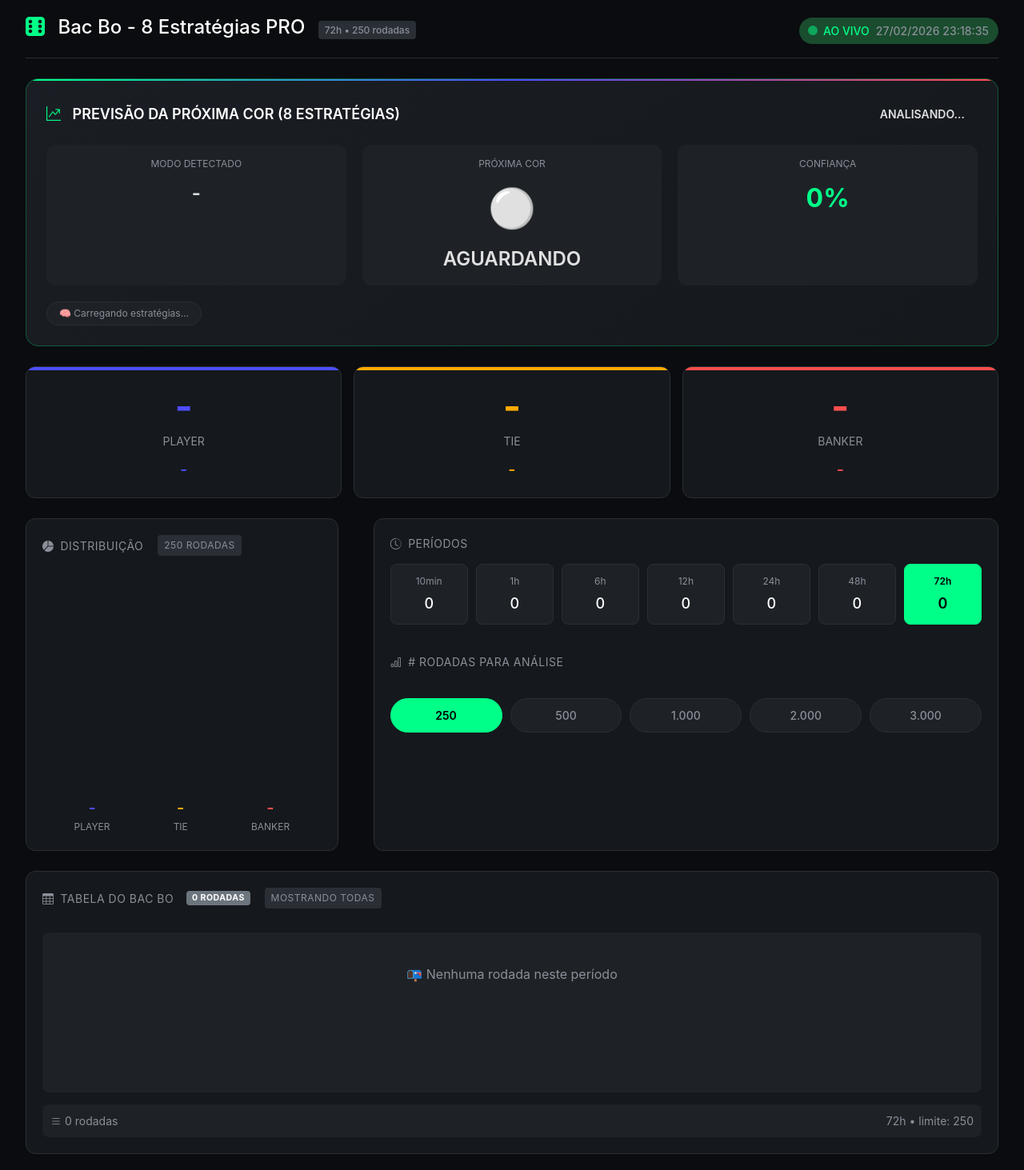
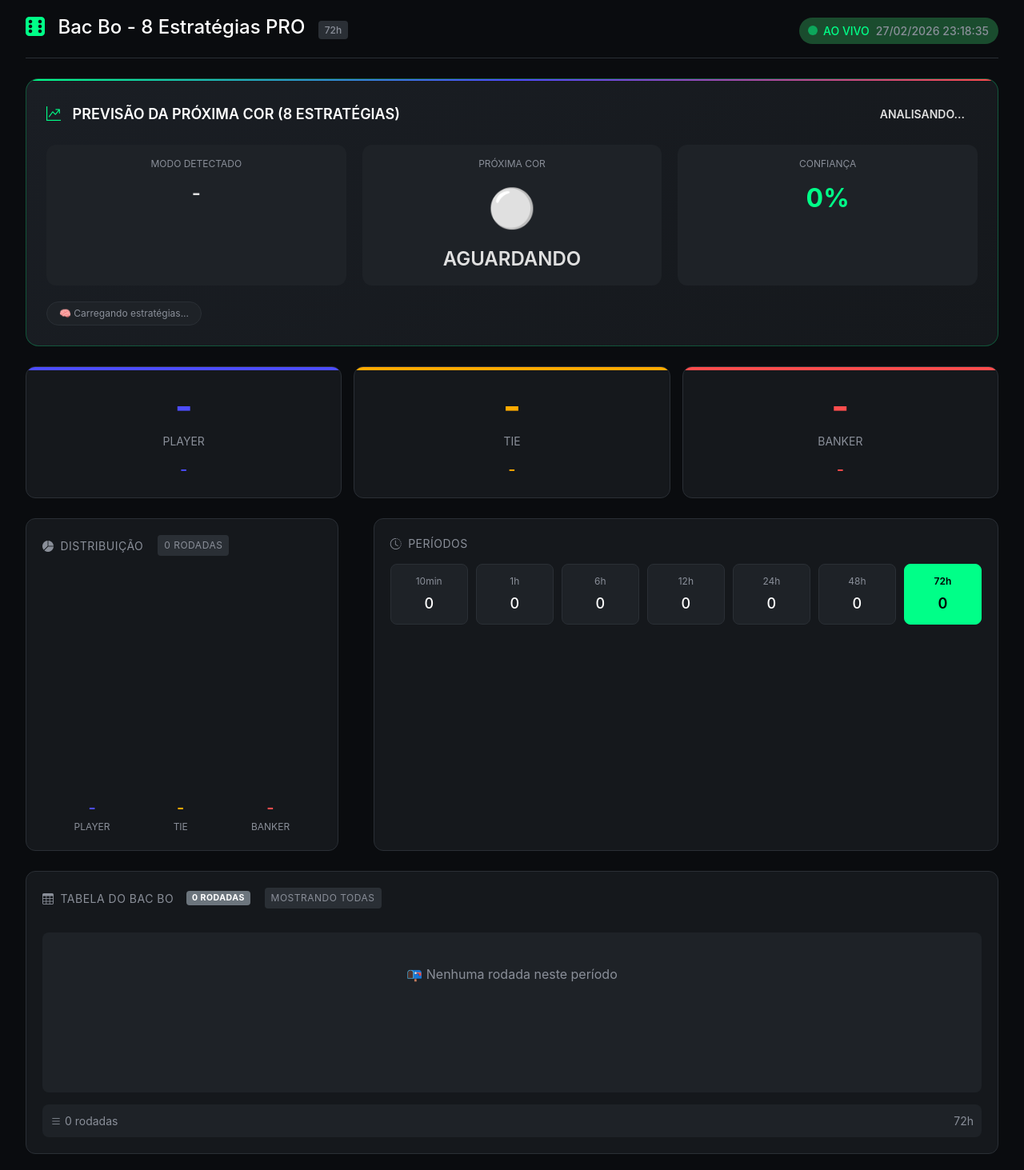
Before and after one commit to Gabrie50/bot-bacbo, a Flask app: page / in a window 1280 px wide. Shown: the whole page at 80% size. Run offline with Flask 3, Linux system fonts and the light colour scheme; data that the repository does not hold is empty; a map, chart or similar area stays blank.

Commit message:
Update index.html

```diff
--- a/templates/index.html
+++ b/templates/index.html
@@ -275,7 +275,7 @@
             color: #8a8f99;
         }
 
-        /* CORES CORRIGIDAS: Banker = Vermelho, Player = Azul */
+        /* CORES CORRETAS: Banker = Vermelho, Player = Azul */
         .banker-color { color: #ff4d4d; }  /* Vermelho */
         .player-color { color: #4d4dff; }  /* Azul */
         .tie-color { color: #ffaa00; }      /* Amarelo */
@@ -382,40 +382,6 @@
             font-weight: 500;
         }
 
-        /* Botões de rodadas */
-        .rodadas-buttons {
-            display: flex;
-            flex-wrap: wrap;
-            gap: 10px;
-            margin: 20px 0;
-        }
-
-        .rodadas-btn {
-            background: #1e2227;
-            border: 1px solid #2a2f35;
-            color: #8a8f99;
-            padding: 10px 20px;
-            border-radius: 25px;
-            font-size: 14px;
-            font-weight: 500;
-            cursor: pointer;
-            transition: all 0.2s;
-            flex: 1;
-            min-width: 80px;
-        }
-
-        .rodadas-btn:hover {
-            background: #2a2f35;
-            color: #fff;
-        }
-
-        .rodadas-btn.active {
-            background: #00ff88;
-            border-color: #00ff88;
-            color: #000;
-            font-weight: 600;
-        }
-
         /* Grade de números */
         .numeros-grid {
             display: grid;
@@ -514,7 +480,7 @@
             <h1>
                 <i class="bi bi-dice-6-fill"></i>
                 Bac Bo - 8 Estratégias PRO
-                <span class="info-badge" id="modoExibicao">72h • 250 rodadas</span>
+                <span class="info-badge" id="modoExibicao">72h</span>
             </h1>
             <div class="live-badge">
                 <span class="live-dot"></span>
@@ -593,7 +559,7 @@
                     <div class="card-title">
                         <i class="bi bi-pie-chart-fill"></i>
                         Distribuição
-                        <span class="info-badge" id="pizzaInfo">250 rodadas</span>
+                        <span class="info-badge" id="pizzaInfo">período atual</span>
                     </div>
                     <div class="chart-container">
                         <canvas id="pizzaChart"></canvas>
@@ -625,18 +591,6 @@
                     <div class="period-grid" id="periodGrid">
                         <!-- Preenchido via JS -->
                     </div>
-
-                    <div class="card-title mt-3">
-                        <i class="bi bi-bar-chart"></i>
-                        # Rodadas para análise
-                    </div>
-                    <div class="rodadas-buttons" id="rodadasButtons">
-                        <button class="rodadas-btn active" onclick="setLimiteRodadas(250)">250</button>
-                        <button class="rodadas-btn" onclick="setLimiteRodadas(500)">500</button>
-                        <button class="rodadas-btn" onclick="setLimiteRodadas(1000)">1.000</button>
-                        <button class="rodadas-btn" onclick="setLimiteRodadas(2000)">2.000</button>
-                        <button class="rodadas-btn" onclick="setLimiteRodadas(3000)">3.000</button>
-                    </div>
                 </div>
             </div>
         </div>
@@ -660,7 +614,7 @@
             <!-- Total do período -->
             <div class="total-info" id="totalPeriodo">
                 <span><i class="bi bi-list"></i> <span id="totalRodadasPeriodo">0</span> rodadas</span>
-                <span><span id="periodoAtualTexto">72h</span> • limite: <span id="limiteAtual">250</span></span>
+                <span><span id="periodoAtualTexto">72h</span></span>
             </div>
         </div>
     </div>
@@ -669,9 +623,7 @@
         // Variáveis globais
         let pizzaChart = null;
         let periodoAtual = 72;
-        let limiteRodadas = 250;
         let dadosCompletos = [];
-        let dadosFiltrados = [];
         let filtroAtual = null;
 
         // Dados dos períodos
@@ -705,20 +657,6 @@
             });
         }
 
-        function setLimiteRodadas(limite) {
-            limiteRodadas = limite;
-
-            document.querySelectorAll('.rodadas-btn').forEach(btn => btn.classList.remove('active'));
-            event.target.classList.add('active');
-
-            document.getElementById('modoExibicao').textContent = `${periodoAtual}h • ${limite} rodadas`;
-            document.getElementById('pizzaInfo').textContent = `${limite} rodadas`;
-            document.getElementById('limiteAtual').textContent = limite;
-
-            calcularDistribuicao();
-            atualizarGrade();
-        }
-
         function setFiltro(tipo) {
             if (filtroAtual === tipo) {
                 filtroAtual = null;
@@ -733,22 +671,14 @@
         }
 
         function calcularDistribuicao() {
-            const dados = dadosCompletos.slice(0, limiteRodadas);
-
-            if (dados.length === 0) {
-                document.getElementById('playerNumero').textContent = '-';
-                document.getElementById('playerPercent').textContent = '-';
-                document.getElementById('tieNumero').textContent = '-';
-                document.getElementById('tiePercent').textContent = '-';
-                document.getElementById('bankerNumero').textContent = '-';
-                document.getElementById('bankerPercent').textContent = '-';
+            if (!dadosCompletos || dadosCompletos.length === 0) {
                 return;
             }
 
-            const player = dados.filter(r => r.resultado === 'PLAYER').length;
-            const banker = dados.filter(r => r.resultado === 'BANKER').length;
-            const tie = dados.filter(r => r.resultado === 'TIE').length;
-            const total = dados.length;
+            const player = dadosCompletos.filter(r => r.resultado === 'PLAYER').length;
+            const banker = dadosCompletos.filter(r => r.resultado === 'BANKER').length;
+            const tie = dadosCompletos.filter(r => r.resultado === 'TIE').length;
+            const total = dadosCompletos.length;
 
             const playerPct = ((player / total) * 100).toFixed(1);
             const bankerPct = ((banker / total) * 100).toFixed(1);
@@ -764,9 +694,6 @@
             document.getElementById('miniPlayer').textContent = player;
             document.getElementById('miniTie').textContent = tie;
             document.getElementById('miniBanker').textContent = banker;
-
-            document.getElementById('distribuicaoResumo').textContent =
-                `P:${player} (${playerPct}%) B:${banker} (${bankerPct}%) T:${tie} (${tiePct}%)`;
 
             if (pizzaChart) {
                 pizzaChart.data.datasets[0].data = [player, tie, banker];
@@ -785,14 +712,14 @@
                 );
             }
 
-            dadosFiltrados = dadosParaExibir.slice(0, limiteRodadas);
-            exibirHistorico(dadosFiltrados);
+            exibirHistorico(dadosParaExibir);
         }
 
         async function atualizarDados() {
             try {
                 console.log('🔄 Atualizando dados...', periodoAtual);
 
+                // Buscar stats e tabela em paralelo
                 const [statsRes, tabelaRes] = await Promise.all([
                     fetch('/api/stats'),
                     fetch(`/api/tabela/${periodoAtual}`)
@@ -801,9 +728,11 @@
                 const stats = await statsRes.json();
                 const tabela = await tabelaRes.json();
 
+                // Atualizar dados completos
                 dadosCompletos = tabela;
-                console.log(`📊 Recebidas ${dadosCompletos.length} rodadas`);
+                console.log(`📊 Recebidas ${dadosCompletos.length} rodadas para ${periodoAtual}h`);
 
+                // Atualizar contadores nos períodos
                 periodos.forEach(p => {
                     const el = document.getElementById(`period-${p.label}`);
                     if (el && stats.resumo) {
@@ -816,7 +745,10 @@
                     }
                 });
 
+                // Calcular distribuição
                 calcularDistribuicao();
+
+                // Atualizar grade
                 atualizarGrade();
 
                 // Atualizar previsão
@@ -855,12 +787,15 @@
                     delayDiv.style.display = p.delay_ativo ? 'block' : 'none';
                 }
 
+                // Update time
                 if (stats.ultima_atualizacao) {
                     document.getElementById('updateTime').textContent = stats.ultima_atualizacao;
                 }
 
+                // Atualizar contadores
                 document.getElementById('tabelaCount').textContent = `${dadosCompletos.length} rodadas`;
                 document.getElementById('totalRodadasPeriodo').textContent = dadosCompletos.length;
+                document.getElementById('pizzaInfo').textContent = `${dadosCompletos.length} rodadas`;
 
             } catch (error) {
                 console.error('❌ Erro ao atualizar:', error);
@@ -946,16 +881,20 @@
         function mudarPeriodo(horas) {
             periodoAtual = horas;
 
+            // Atualizar botões
             document.querySelectorAll('.period-card').forEach(card => card.classList.remove('active'));
             event.currentTarget.classList.add('active');
 
+            // Atualizar texto
             const periodoTexto = periodos.find(p => p.horas === horas)?.label || `${horas}h`;
             document.getElementById('periodoAtualTexto').textContent = periodoTexto;
-            document.getElementById('modoExibicao').textContent = `${periodoTexto} • ${limiteRodadas} rodadas`;
+            document.getElementById('modoExibicao').textContent = periodoTexto;
 
+            // Resetar filtro
             filtroAtual = null;
             document.getElementById('filtroAtivo').textContent = 'mostrando todas';
 
+            // Recarregar dados
             atualizarDados();
         }
 
@@ -963,6 +902,8 @@
         document.addEventListener('DOMContentLoaded', function() {
             criarPeriodos();
             atualizarDados();
+
+            // Atualizar a cada 10 segundos
             setInterval(atualizarDados, 10000);
         });
     </script>
```
